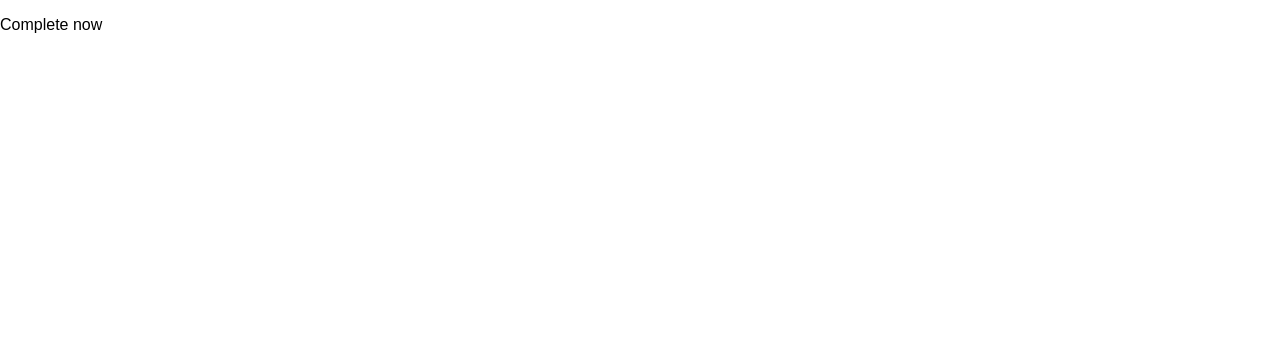
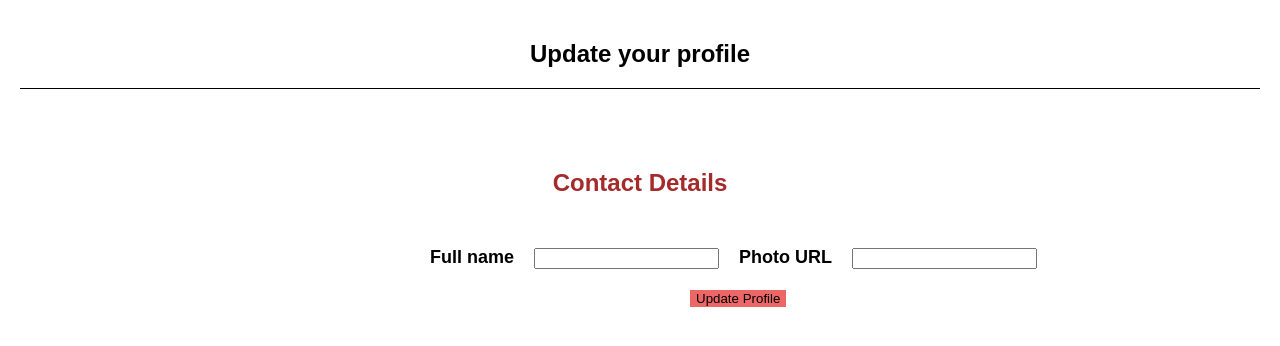
Before and after one commit to Ayushi216/Expense-Tracker-App, a React (Create React App) app: page /profile in a window 1280 px wide. Shown: the top 346 px of the page. Built offline with nearby package versions, Linux system fonts and the light colour scheme; no server answers.

Commit message:
edit and update profile

```diff
--- a/src/Components/Profile/profile.js
+++ b/src/Components/Profile/profile.js
@@ -1,9 +1,115 @@
-import React from "react";
+import React, { Fragment, useRef, useContext } from "react";
+import {stringify} from 'flatted';
+import AuthContext from "../../store/auth-context";
+
+import classes from "./profile.module.css";
 
 const Profile = () => {
-    return (
-        <p> Complete now </p>
-    )
-}
+  const nameInputRef = useRef();
+  const urlInputRef = useRef();
+  const authCtx = useContext(AuthContext)
+
+  fetch('https://identitytoolkit.googleapis.com/v1/accounts:lookup?key=AIzaSyCm1BvBfb655cubTMVdda30otMpIuOclhk', {
+      method: "POST",
+      body: JSON.stringify({
+        idToken: authCtx.token,
+      }),
+      headers: {
+        "Content-Type": "application/json",
+      },
+    })
+      .then((res) => {
+        if (res.ok) {
+          return res.json();
+        } else {
+          return res.json().then((data) => {
+            let errorMessage = "Data could not be fetched";
+            /*if (data && data.error && data.error.message) {
+              errorMessage = data.error.message;
+            }*/
+
+            throw new Error(errorMessage);
+          });
+        }
+      })
+      .then((data) => {
+        console.log("Profile details shown")
+        console.log(data.users)
+      })
+      .catch((err) => {
+        alert(err.message);
+      });
+
+
+  const submitHandler = (event) => {
+    event.preventDefault();
+
+    const enteredName = nameInputRef.current.value;
+    const enteredUrl = urlInputRef.current.value;
+    console.log(enteredName, enteredUrl);
+
+    fetch('https://identitytoolkit.googleapis.com/v1/accounts:update?key=AIzaSyCm1BvBfb655cubTMVdda30otMpIuOclhk', {
+      method: "POST",
+      body: stringify({
+        idToken: authCtx.token,
+        emaildisplayName: nameInputRef,
+        photoUrl: urlInputRef,
+        returnSecureToken: true,
+      }),
+      headers: {
+        "Content-Type": "application/json",
+      },
+    })
+      .then((res) => {
+        if (res.ok) {
+          return res.json();
+        } else {
+          return res.json().then((data) => {
+            let errorMessage = "Could not update profile";
+            if (data && data.error && data.error.message) {
+              errorMessage = data.error.message;
+            }
+
+            throw new Error(errorMessage);
+          });
+        }
+      })
+      .then((data) => {
+        alert("Profile has been updated")
+        console.log("Profile updated succesfully")
+      })
+      .catch((err) => {
+        alert(err.message);
+      });
+
+  };
+
+  return (
+    <Fragment>
+      <section>
+        <h1 className={classes.h1}> Update your profile </h1>
+      </section>
+      <section>
+        <h2 className={classes.h2}> Contact Details </h2>
+        <form onSubmit={submitHandler}>
+          <div className={classes.div}>
+            <label htmlFor="name" className={classes.label}>
+              Full name
+            </label>
+            <input type="text" id="name" ref={nameInputRef} />
+
+            <label htmlFor="photo" className={classes.label}>
+              Photo URL
+            </label>
+            <input type="text" id="photo" ref={urlInputRef} />
+          </div>
+          <div className={classes.div2}>
+            <button className={classes.button}> Update Profile </button>
+          </div>
+        </form>
+      </section>
+    </Fragment>
+  );
+};
 
 export default Profile;
--- /dev/null
+++ b/src/Components/Profile/profile.module.css
@@ -0,0 +1,34 @@
+.h1 {
+    text-align: center;
+    margin: 20px;
+    padding: 20px;
+    border-bottom: 1px solid black;
+}
+
+.h2{
+    text-align: center;
+    color: brown;
+    margin-top: 80px;
+    margin-bottom: 30px;
+}
+
+.div{
+    padding: 20px;
+    margin-left: 390px;
+}
+
+.label {
+    padding: 20px;
+    font-size: large;
+    font-weight: bold;
+}
+
+.div2 {
+    margin-left: 690px;
+
+}
+
+.button {
+    background-color: rgba(233, 59, 59, 0.774);
+    border: 2px;
+}
```
